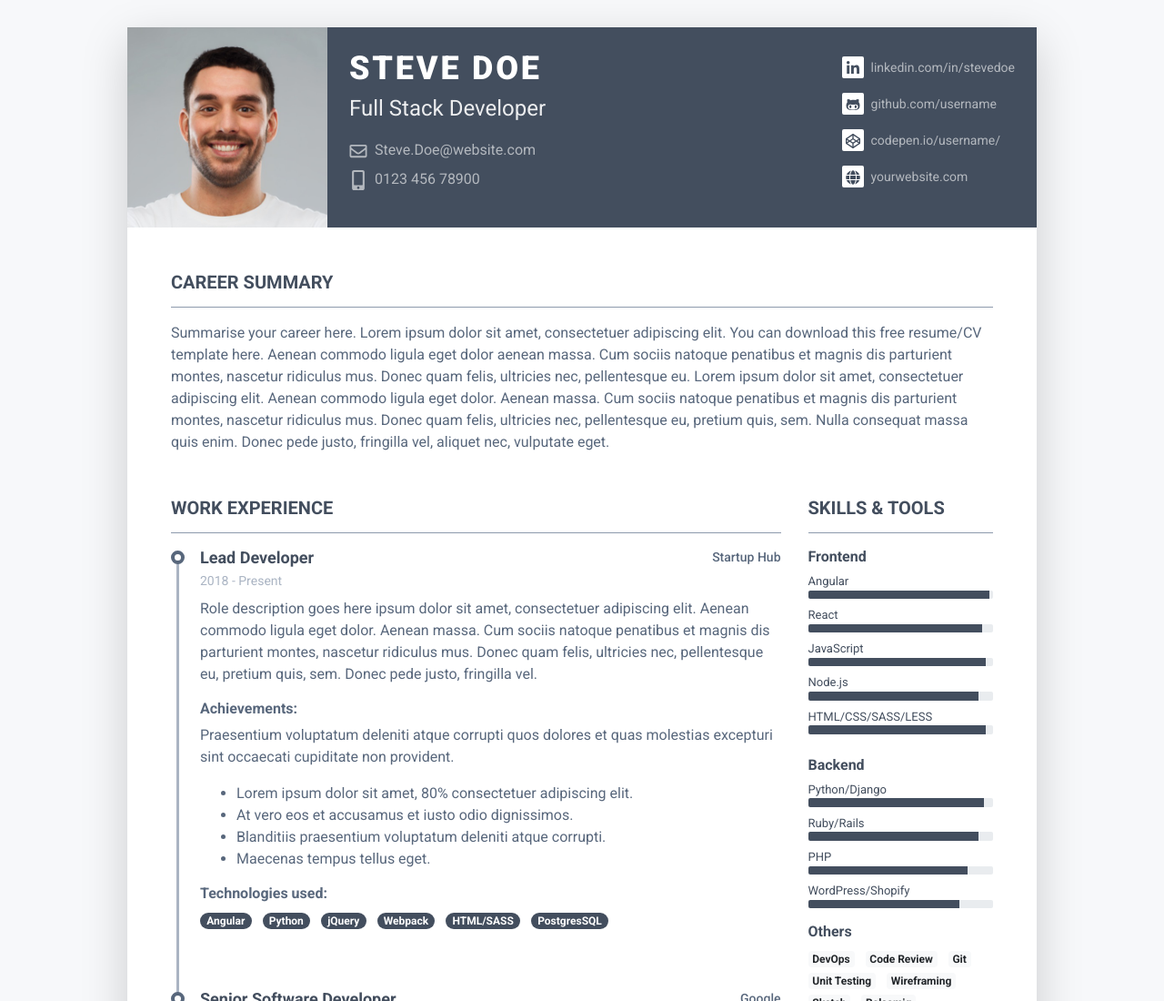
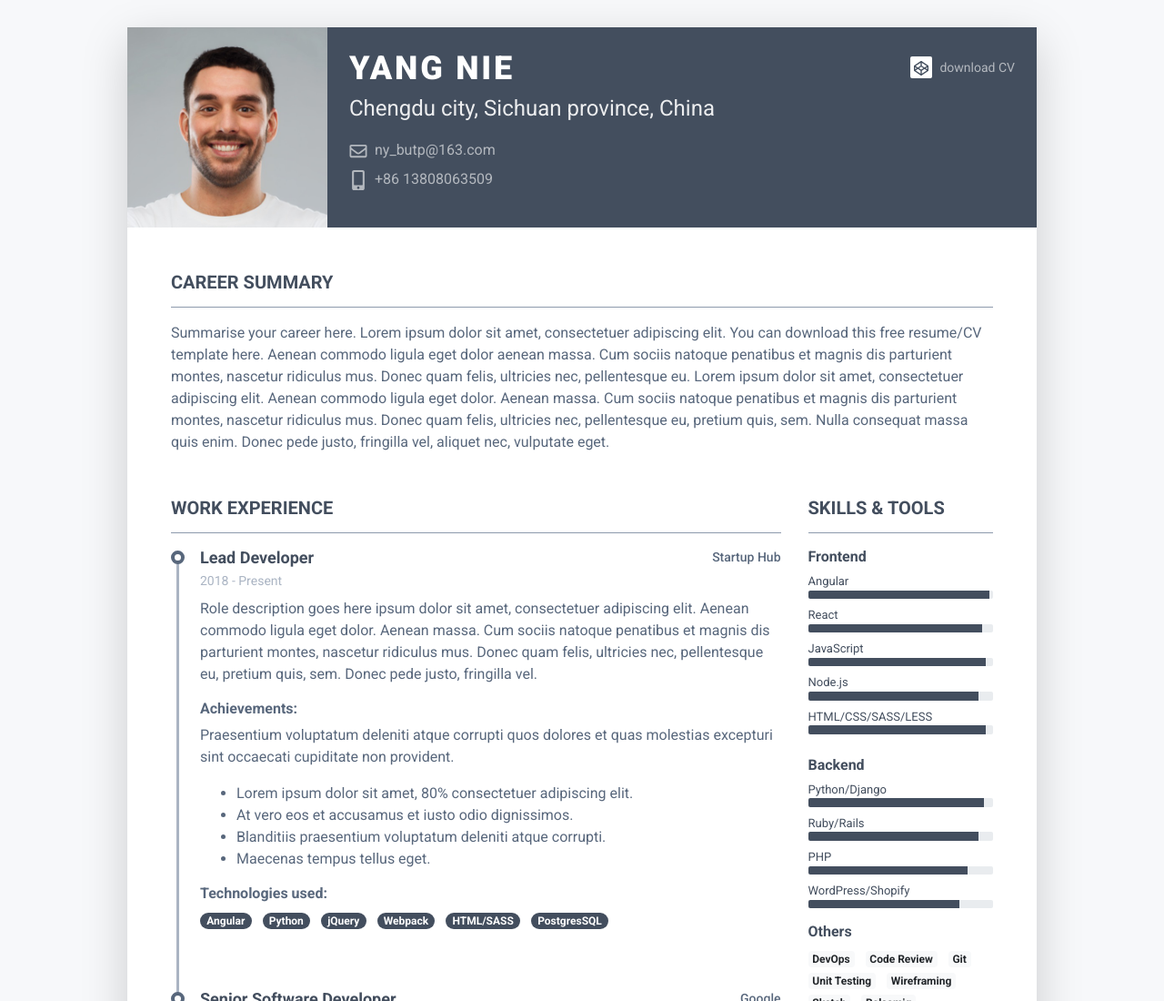
Before and after one commit to nybupt/CV, a plain HTML site: page index.html in a window 1280 px wide. Shown: the top 1100 px of the page at 91% size. Drawn offline with Linux system fonts and the light colour scheme.

Commit message:
add resume, change index

```diff
--- a/index.html
+++ b/index.html
@@ -1,14 +1,14 @@
 <!DOCTYPE html>
 <html lang="en">
 <head>
-    <title>Pillar - Bootstrap 4 Resume/CV Template for Developers</title>
+    <title>nieyang - career view</title>
 
     <!-- Meta -->
     <meta charset="utf-8">
     <meta http-equiv="X-UA-Compatible" content="IE=edge">
     <meta name="viewport" content="width=device-width, initial-scale=1.0">
     <meta name="description" content="Responsive Resume Template">
-    <meta name="author" content="Xiaoying Riley at 3rd Wave Media">
+    <meta name="author" content="ny at chengdu china">
     <link rel="shortcut icon" href="favicon.ico">
     <!-- Google Font -->
     <link href="https://fonts.googleapis.com/css?family=Roboto:300,400,500,700,900" rel="stylesheet">
@@ -27,19 +27,19 @@
 				    <img class="mr-3 img-fluid picture mx-auto" src="assets/images/profile.jpg" alt="">
 				    <div class="media-body p-4 d-flex flex-column flex-md-row mx-auto mx-lg-0">
 					    <div class="primary-info">
-						    <h1 class="name mt-0 mb-1 text-white text-uppercase text-uppercase">Steve Doe</h1>
-						    <div class="title mb-3">Full Stack Developer</div>
+						    <h1 class="name mt-0 mb-1 text-white text-uppercase text-uppercase">Yang Nie</h1>
+						    <div class="title mb-3">Chengdu city, Sichuan province, China</div>
 						    <ul class="list-unstyled">
-							    <li class="mb-2"><a href="#"><i class="far fa-envelope fa-fw mr-2" data-fa-transform="grow-3"></i>Steve.Doe@website.com</a></li>
-							    <li><a href="#"><i class="fas fa-mobile-alt fa-fw mr-2" data-fa-transform="grow-6"></i>0123 456 78900</a></li>
+							    <li class="mb-2"><a href="#"><i class="far fa-envelope fa-fw mr-2" data-fa-transform="grow-3"></i>ny_butp@163.com</a></li>
+							    <li><a href="#"><i class="fas fa-mobile-alt fa-fw mr-2" data-fa-transform="grow-6"></i>+86 13808063509</a></li>
 						    </ul>
 					    </div><!--//primary-info-->
 					    <div class="secondary-info ml-md-auto mt-2">
 						    <ul class="resume-social list-unstyled">
-				                <li class="mb-3"><a href="#"><span class="fa-container text-center mr-2"><i class="fab fa-linkedin-in fa-fw"></i></span>linkedin.com/in/stevedoe</a></li>
-				                <li class="mb-3"><a href="#"><span class="fa-container text-center mr-2"><i class="fab fa-github-alt fa-fw"></i></span>github.com/username</a></li>
-				                <li class="mb-3"><a href="#"><span class="fa-container text-center mr-2"><i class="fab fa-codepen fa-fw"></i></span>codepen.io/username/</a></li>
-				                <li><a href="#"><span class="fa-container text-center mr-2"><i class="fas fa-globe"></i></span>yourwebsite.com</a></li>
+				                <!--<li class="mb-3"><a href="#"><span class="fa-container text-center mr-2"><i class="fab fa-linkedin-in fa-fw"></i></span>linkedin.com/in/stevedoe</a></li>-->
+				                <!--<li class="mb-3"><a href="#"><span class="fa-container text-center mr-2"><i class="fab fa-github-alt fa-fw"></i></span>github.com/username</a></li>-->
+				                <li class="mb-3"><a href="#"><span class="fa-container text-center mr-2"><i class="fab fa-codepen fa-fw"></i></span>download CV</a></li>
+				                <!--<li><a href="#"><span class="fa-container text-center mr-2"><i class="fas fa-globe"></i></span>yourwebsite.com</a></li>-->
 						    </ul>
 					    </div><!--//secondary-info-->
 
```
Also changed, not shown: 1 other file.
